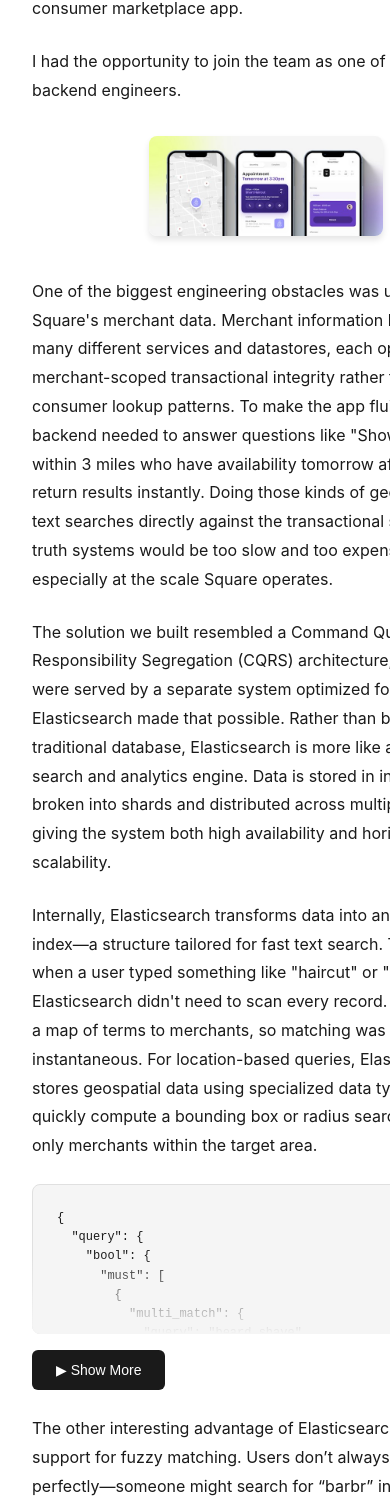
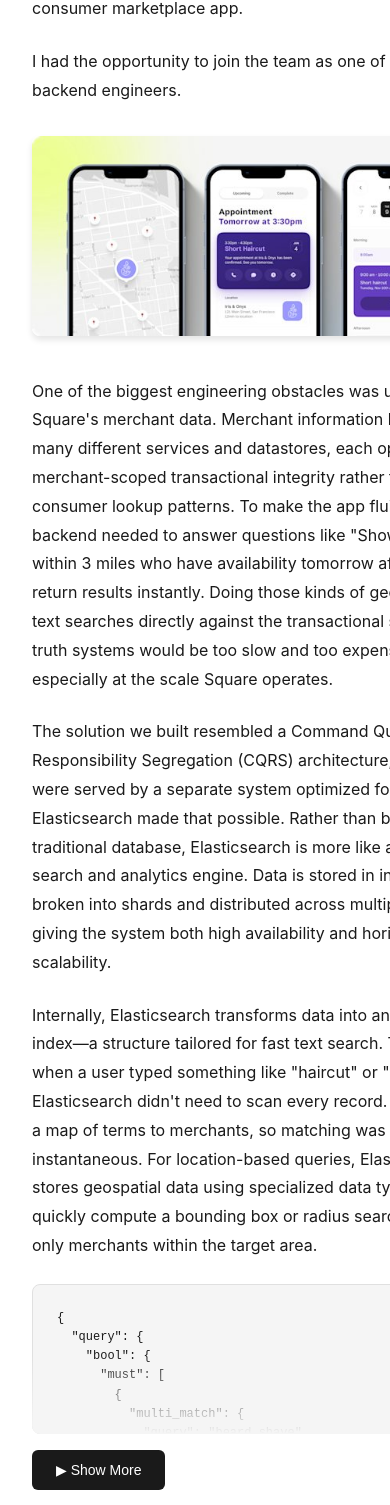
Before and after one commit to iankchristie/portfolio, a React (Vite) app: page /projects/square-go-elastic-search in a window 390 px wide. Shown: the part 919-2424 px from the top of the page. Built offline with nearby package versions, Linux system fonts and the light colour scheme.

Commit message:
Fix mobile on some pages.

```diff
--- a/src/components/pages/SmallScaleMining.jsx
+++ b/src/components/pages/SmallScaleMining.jsx
@@ -48,7 +48,7 @@
           </h2>
 
           <p style={{ marginBottom: '1.5rem' }}>
-            This project builds on the group's earlier work: <a href="https://www.nber.org/system/files/working_papers/w33646/w33646.pdf" target="_blank" rel="noopener noreferrer" style={{ color: '#1a1a1a', textDecoration: 'underline' }}>https://www.nber.org/system/files/working_papers/w33646/w33646.pdf</a>
+            This project builds on the group's earlier work: <a href="https://www.nber.org/system/files/working_papers/w33646/w33646.pdf" target="_blank" rel="noopener noreferrer" style={{ color: '#1a1a1a', textDecoration: 'underline', wordBreak: 'break-all' }}>https://www.nber.org/system/files/working_papers/w33646/w33646.pdf</a>
           </p>
 
           <p style={{ marginBottom: '1.5rem' }}>
@@ -61,7 +61,7 @@
 
           <div style={{
             width: '100%',
-            maxWidth: '50%',
+            maxWidth: '600px',
             margin: '2rem auto',
           }}>
             <img
@@ -168,7 +168,7 @@
 
           <div style={{
             width: '100%',
-            maxWidth: '50%',
+            maxWidth: '600px',
             margin: '1rem auto 2rem auto',
           }}>
             <img
@@ -198,7 +198,7 @@
 
           <div style={{
             width: '100%',
-            maxWidth: '50%',
+            maxWidth: '600px',
             margin: '1rem auto 2rem auto',
           }}>
             <img
@@ -241,7 +241,7 @@
 
           <div style={{
             width: '100%',
-            maxWidth: '50%',
+            maxWidth: '600px',
             margin: '1rem auto 2rem auto',
           }}>
             <img
@@ -271,7 +271,7 @@
 
           <div style={{
             width: '100%',
-            maxWidth: '50%',
+            maxWidth: '600px',
             margin: '1rem auto 2rem auto',
           }}>
             <img
@@ -314,7 +314,7 @@
 
           <div style={{
             width: '100%',
-            maxWidth: '50%',
+            maxWidth: '600px',
             margin: '2rem auto',
           }}>
             <img
@@ -357,7 +357,7 @@
 
           <div style={{
             width: '100%',
-            maxWidth: '50%',
+            maxWidth: '600px',
             margin: '2rem auto',
           }}>
             <img
@@ -397,7 +397,7 @@
 
           <div style={{
             width: '100%',
-            maxWidth: '50%',
+            maxWidth: '600px',
             margin: '1rem auto 2rem auto',
           }}>
             <img
@@ -418,7 +418,7 @@
 
           <div style={{
             width: '100%',
-            maxWidth: '50%',
+            maxWidth: '600px',
             margin: '1rem auto 2rem auto',
           }}>
             <img
@@ -439,7 +439,7 @@
 
           <div style={{
             width: '100%',
-            maxWidth: '50%',
+            maxWidth: '600px',
             margin: '1rem auto 2rem auto',
           }}>
             <img
--- a/src/components/pages/SquareGoElasticSearch.jsx
+++ b/src/components/pages/SquareGoElasticSearch.jsx
@@ -47,7 +47,7 @@
 
   <div style={{
     width: '100%',
-    maxWidth: '50%',
+    maxWidth: '600px',
     margin: '2rem auto',
   }}>
     <img
@@ -74,8 +74,12 @@
     Internally, Elasticsearch transforms data into an inverted index—a structure tailored for fast text search. That meant when a user typed something like "haircut" or "massage," Elasticsearch didn't need to scan every record. It already had a map of terms to merchants, so matching was effectively instantaneous. For location-based queries, Elasticsearch stores geospatial data using specialized data types that can quickly compute a bounding box or radius search, returning only merchants within the target area.
   </p>
 
-  <div style={{ marginBottom: '1.5rem', position: 'relative' }}>
-    <div style={{ position: 'relative' }}>
+  <div style={{ marginBottom: '1.5rem' }}>
+    <div style={{
+      position: 'relative',
+      width: '100%',
+      overflow: 'hidden'
+    }}>
       <pre style={{
         backgroundColor: '#f5f5f5',
         padding: '1.5rem',
@@ -85,8 +89,11 @@
         lineHeight: '1.6',
         border: '1px solid #e0e0e0',
         maxHeight: isCodeExpanded ? 'none' : '150px',
-        overflow: 'hidden',
-        position: 'relative'
+        overflowY: 'hidden',
+        maxWidth: '100%',
+        boxSizing: 'border-box',
+        margin: 0,
+        whiteSpace: 'pre'
       }}>
         <code>{`{
   "query": {
@@ -175,7 +182,7 @@
 
   <div style={{
     width: '100%',
-    maxWidth: '50%',
+    maxWidth: '600px',
     margin: '2rem auto',
   }}>
     <img
```
